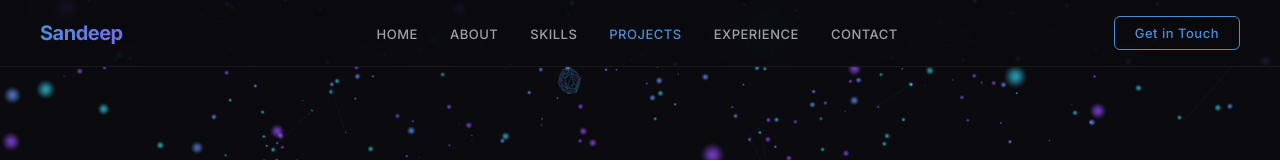
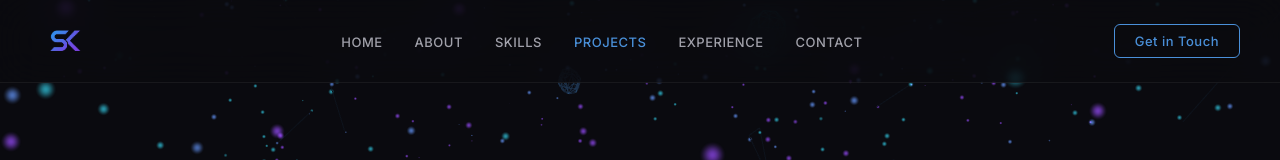
Before and after one commit to sktsandeep1/portfolio-react, a React (Vite) app: page / in a window 1280 px wide. Shown: the top 160 px of the page. Built offline with nearby package versions, Linux system fonts and the light colour scheme.

Commit message:
logo update

```diff
--- a/src/components/Navbar.jsx
+++ b/src/components/Navbar.jsx
@@ -50,8 +50,12 @@ export default function Navbar() {
   return (
     <>
       <nav className={`navbar${scrolled ? " scrolled" : ""}`}>
-        <div className="nav-logo" onClick={() => scrollTo("hero")}>
-          Sandeep<span>.dev</span>
+        <div
+          className="nav-logo"
+          style={{ width: "50px", display: "flex" }}
+          onClick={() => scrollTo("hero")}
+        >
+          <img src="/assets/logo.png" alt="Logo" style={{ width: "50px" }} />
         </div>
         <ul className="nav-links">
           {NAV_ITEMS.map(([id, label]) => (
```
Also changed, not shown: public/assets/logo.png (added).
